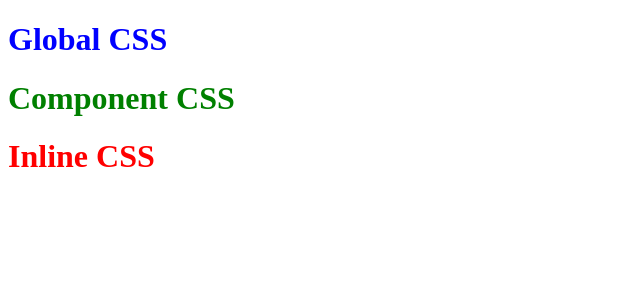
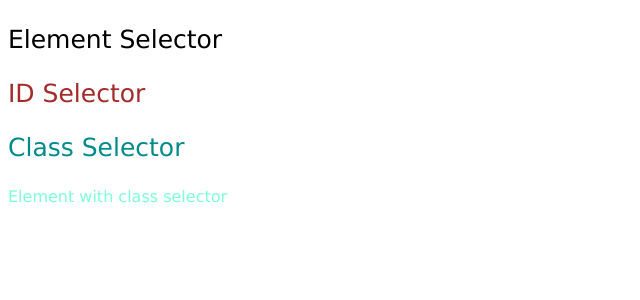
Before and after one commit to risheethg/FSD-TYL, a Django app: page /app1/templates/ in a window 1280 px wide. Shown: the top 300 px of the page, without its empty margins (0-640 px from the left). Run offline with Django 5.2, Linux system fonts and the light colour scheme.

Commit message:
CSS selectors

```diff
--- a/Projects/project1/app1/views.py
+++ b/Projects/project1/app1/views.py
@@ -6,7 +6,7 @@ def app_data(request):
     return render(request,"template1.html")
 
 def template_data(request):
-    return render(request,"template4.html")
+    return render(request,"template6.html")
 
 def api_data(request):
     data = [
--- /dev/null
+++ b/Projects/project1/static/cssfile6.css
@@ -0,0 +1,19 @@
+*{
+    font-family: 'Lucida Sans';
+}
+
+p{
+    font-size: 25px;
+}
+
+#id_selector{
+    color: brown;
+}
+
+.class_selector{
+    color: darkcyan;
+}
+
+div.class_selector{
+    color: aquamarine
+}
--- a/Projects/project1/templates/template5.html
+++ b/Projects/project1/templates/template5.html
@@ -15,8 +15,8 @@
 
 </style>
 <body>
-    <span style="background-color: rgb(152, 255, 48);">Span1</span>
-    <span style="background-color: rgb(100, 179, 248);">Span2</span>
-    <span style="background-color: rgb(255, 91, 118);">Span3</span>
+    <span style="background-color: rgb(115, 255, 72);">Span1</span>
+    <span style="background-color: rgb(114, 182, 255);">Span2</span>
+    <span style="background-color: rgb(255, 88, 116);">Span3</span>
 </body>
 </html>
--- /dev/null
+++ b/Projects/project1/templates/template6.html
@@ -0,0 +1,16 @@
+<!DOCTYPE html>
+<html lang="en">
+<head>
+    <meta charset="UTF-8">
+    <meta name="viewport" content="width=device-width, initial-scale=1.0">
+    <title>CSS Selectors</title>
+    {% load static %}
+    <link rel="stylesheet", href = "{% static 'cssfile6.css' %}">
+</head>
+<body>
+    <p>Element Selector</p>
+    <p id="id_selector">ID Selector</p>
+    <p class="class_selector">Class Selector</p>
+    <div class="class_selector">Element with class selector</div>
+</body>
+</html>
```
Also changed, not shown: 1 other file.
